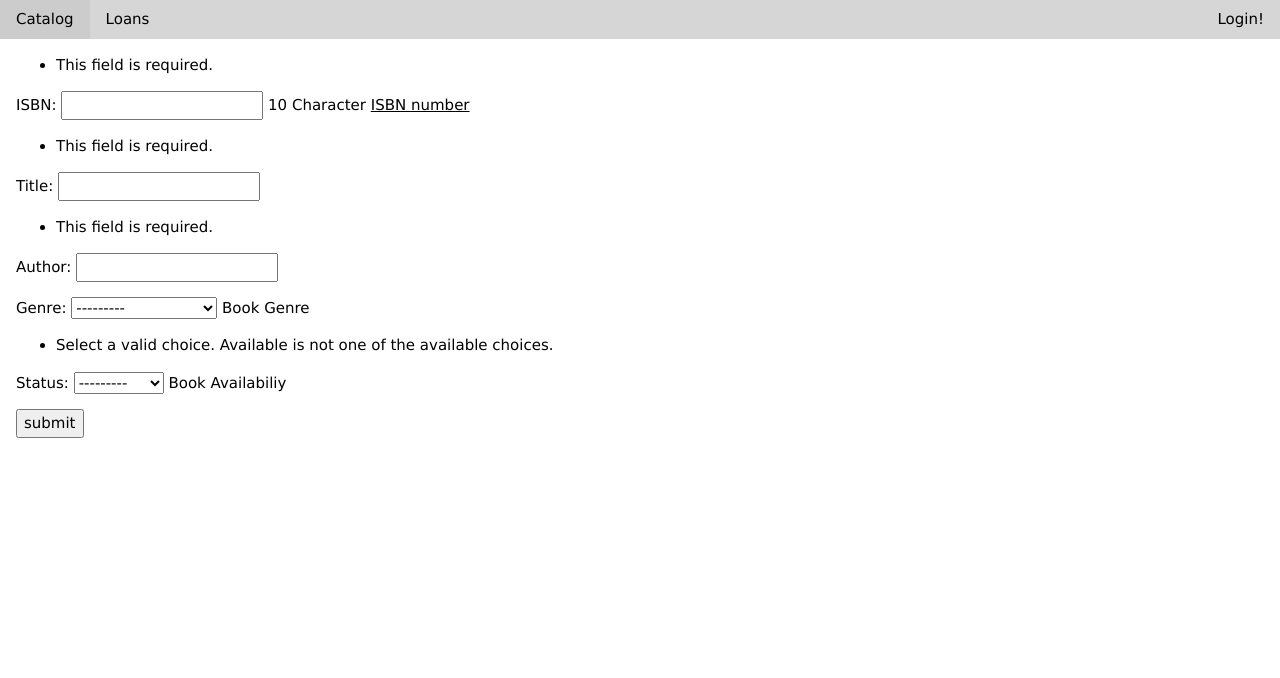
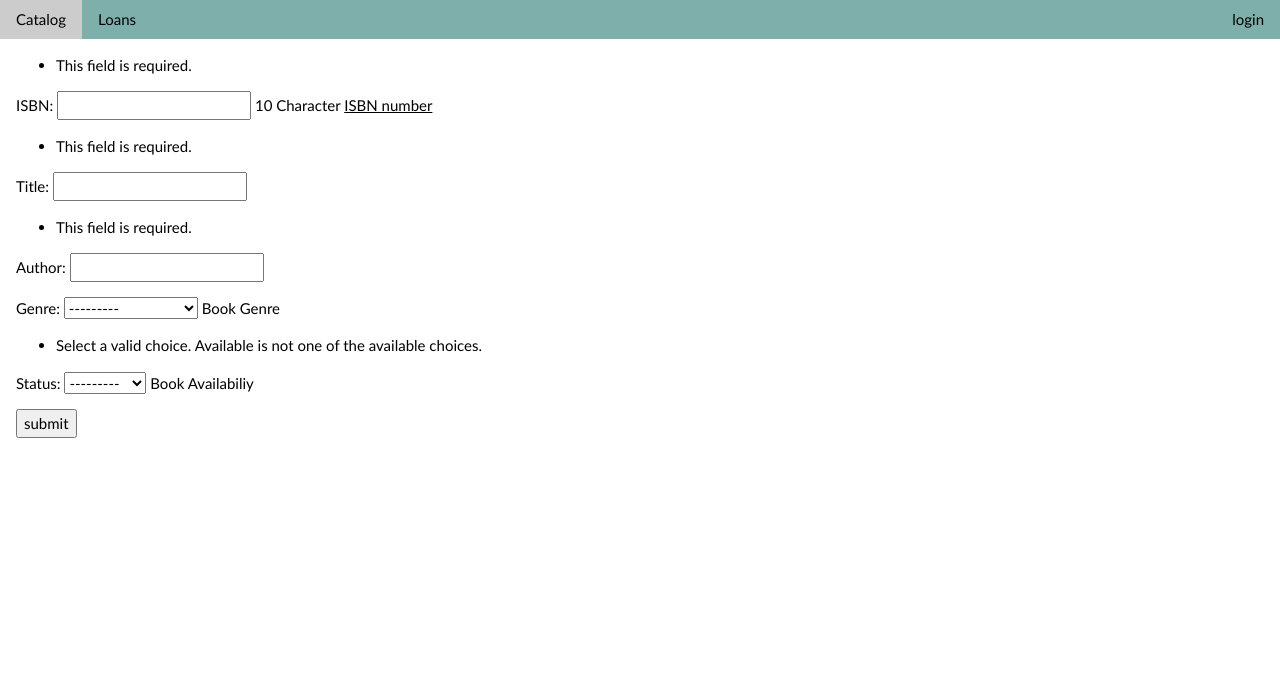
Before and after one commit to celesteroselli/bookit, a Django app: page /catalog/book_add/ in a window 1280 px wide. Shown: the top 678 px of the page. Run offline with Django 3.2, Linux system fonts and the light colour scheme.

Commit message:
CSS changes

```diff
--- a/catalog/forms.py
+++ b/catalog/forms.py
@@ -5,9 +5,6 @@ class BookForm(forms.ModelForm):
     class Meta:
         model = Book
         exclude = ("user",)
-
-class BookAdd(forms.Form):
-    title = forms.CharField(max_length=100)
 
 class LoanAdd(forms.ModelForm):
     class Meta:
--- a/catalog/static/stylesheet.css
+++ b/catalog/static/stylesheet.css
@@ -1,3 +1,11 @@
 .back1 {
-    background-color: rgb(214, 214, 214);
+    background-color: rgb(127, 175, 170);
 }
+
+* {
+    font-family: 'Trebuchet MS', 'Lucida Sans Unicode', 'Lucida Grande', 'Lucida Sans', Arial, sans-serif;
+}
+
+h1 {
+    font-family: 'Trebuchet MS', 'Lucida Sans Unicode', 'Lucida Grande', 'Lucida Sans', Arial, sans-serif;
+}
--- a/catalog/templates/base_generic.html
+++ b/catalog/templates/base_generic.html
@@ -2,13 +2,13 @@
 <html lang="en">
 
 <head>
-  {% block title %}<title>Bookit</title>{% endblock %}
+  <title>Bookit</title>
   <meta charset="utf-8">
   <meta name="viewport" content="width=device-width, initial-scale=1">
   <!-- Add additional CSS in static file -->
+  <link href="https://www.w3schools.com/w3css/4/w3.css" rel="stylesheet">
   {% load static %}
   <link rel="stylesheet" href="{% static 'stylesheet.css' %}">
-  <link href="https://www.w3schools.com/w3css/4/w3.css" rel="stylesheet">
 </head>
 
 <body>
@@ -16,9 +16,9 @@
     <a class="w3-bar-item w3-button w3-mobile" href="{% url 'books' %}">Catalog</a>
     <a class="w3-bar-item w3-button w3-mobile" href="{% url 'loans' %}">Loans</a>
     {% if user.is_authenticated %}
-    <a class="w3-bar-item w3-button w3-mobile w3-right" href="{% url 'logout'%}?next={{request.path}}">Logout</a>
+    <a class="w3-bar-item w3-button w3-mobile w3-right" href="{% url 'logout'%}?next={{request.path}}">logout</a>
     {% else %}
-    <a class="w3-bar-item w3-button w3-mobile w3-right" href="{% url 'login'%}?next={{request.path}}">Login!</a>
+    <a class="w3-bar-item w3-button w3-mobile w3-right" href="{% url 'login'%}?next={{request.path}}">login</a>
     {% endif %}
   </div>
   <div class="w3-container">
--- a/catalog/views.py
+++ b/catalog/views.py
@@ -7,7 +7,7 @@ from django.contrib.auth.forms import UserCreationForm
 from django.contrib.auth.decorators import login_required
 from django.contrib.auth.mixins import LoginRequiredMixin
 from django.http import HttpResponseRedirect
-from .forms import BookForm, EditBookForm, LoanAdd, BookAdd
+from .forms import BookForm, EditBookForm, LoanAdd
 from .models import Book, LoanInstance
 from django.urls import reverse
 
```
